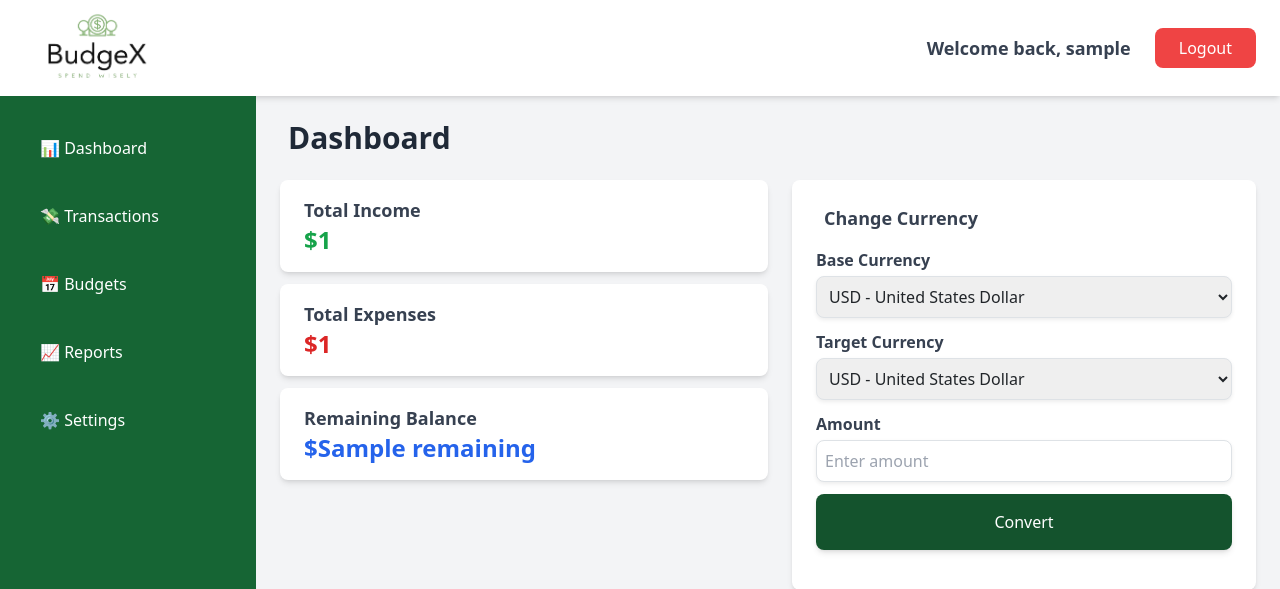
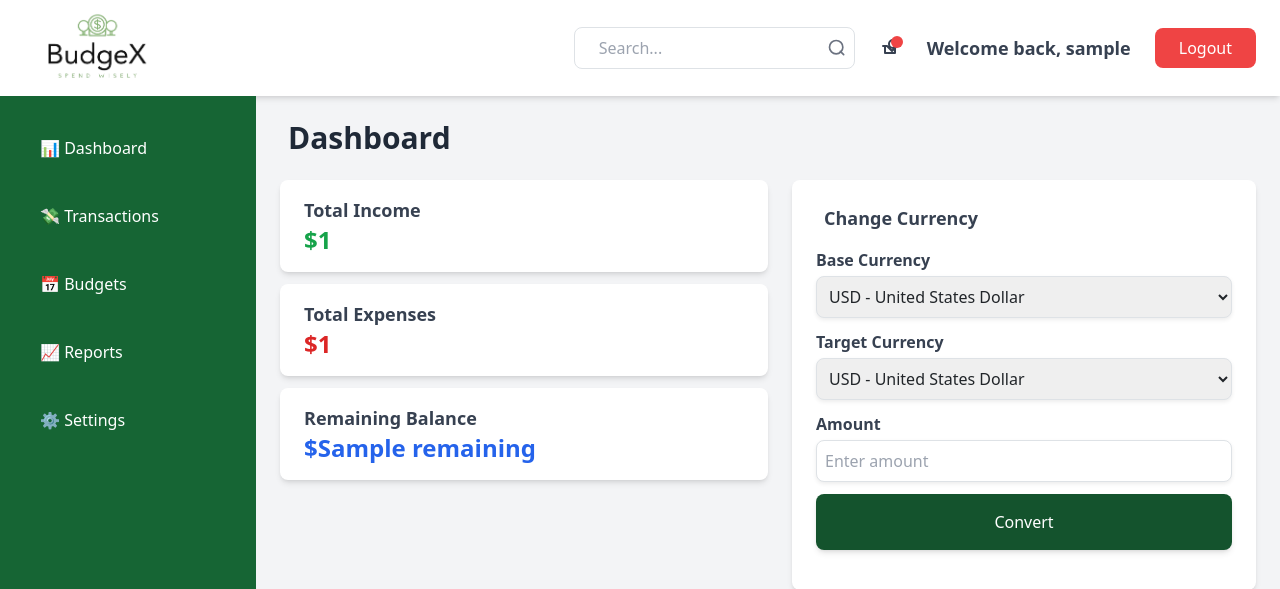
Before and after one commit to shahdzeiad96/BudgexProject, a Django app: template budgex_app/templates/index.html in a window 1280 px wide. Shown: the top 589 px of the page. Run offline with Django 5.2, Linux system fonts and the light colour scheme; the template is opened without the code that fills it: most values are stand-ins (such as "Sample title", 1, 10 or a date in 2020); some libraries are stand-ins or nearby versions.

Commit message:
Add .gitignore and other updates

```diff
--- a/budgex_app/templates/layout.html
+++ b/budgex_app/templates/layout.html
@@ -18,10 +18,35 @@
 <body class="bg-gray-100">
 
     <!-- Navbar -->
-    <nav class="bg-white shadow-md px-4 flex justify-between ">
+    <nav class="bg-white shadow-md px-4 flex justify-between items-center">
         <a href="#"><img class="h-24" src="{% static 'images/logo.png' %}" alt="BudgeX Logo"></a>
+
         <div class="flex items-center gap-4">
+            <!-- Search Bar -->
+            <div class="relative">
+                <input type="text" class="border border-gray-300 px-4 py-2 rounded-lg focus:outline-none focus:ring-2 focus:ring-blue-400" placeholder="Search...">
+                <svg class="absolute right-2 top-1/2 transform -translate-y-1/2 w-5 h-5 text-gray-500" xmlns="http://www.w3.org/2000/svg" viewBox="0 0 24 24" fill="none" stroke="currentColor" stroke-width="2" stroke-linecap="round" stroke-linejoin="round">
+                    <circle cx="11" cy="11" r="8"></circle>
+                    <line x1="16" y1="16" x2="20" y2="20"></line>
+                </svg>
+            </div>
+
+            <!-- Notification Icon (Updated) -->
+            <div class="relative">
+                <a href="#" class="text-gray-700">
+                    <!-- New Bell Icon -->
+                    <svg xmlns="http://www.w3.org/2000/svg" class="w-6 h-6" fill="none" stroke="currentColor" viewBox="0 0 24 24" stroke-width="2" stroke-linecap="round" stroke-linejoin="round">
+                        <path d="M18 8c0 2.21-1.79 4-4 4s-4-1.79-4-4 1.79-4 4-4 4 1.79 4 4zM4 10h2v7h10v-7h2l-5 5-5-5z"></path>
+                    </svg>
+                    <!-- Badge for unread notifications -->
+                    <span class="absolute top-0 right-0 inline-block w-3 h-3 bg-red-500 rounded-full"></span>
+                </a>
+            </div>
+
+            <!-- User Greeting -->
             <h5 class="text-lg font-semibold text-gray-700">Welcome back, {{ username }}</h5>
+
+            <!-- Logout Button -->
             <a href="{% url 'logout' %}" class="bg-red-500 text-white px-4 py-2 rounded-lg hover:bg-red-600 transition">Logout</a>
         </div>
     </nav>
```
